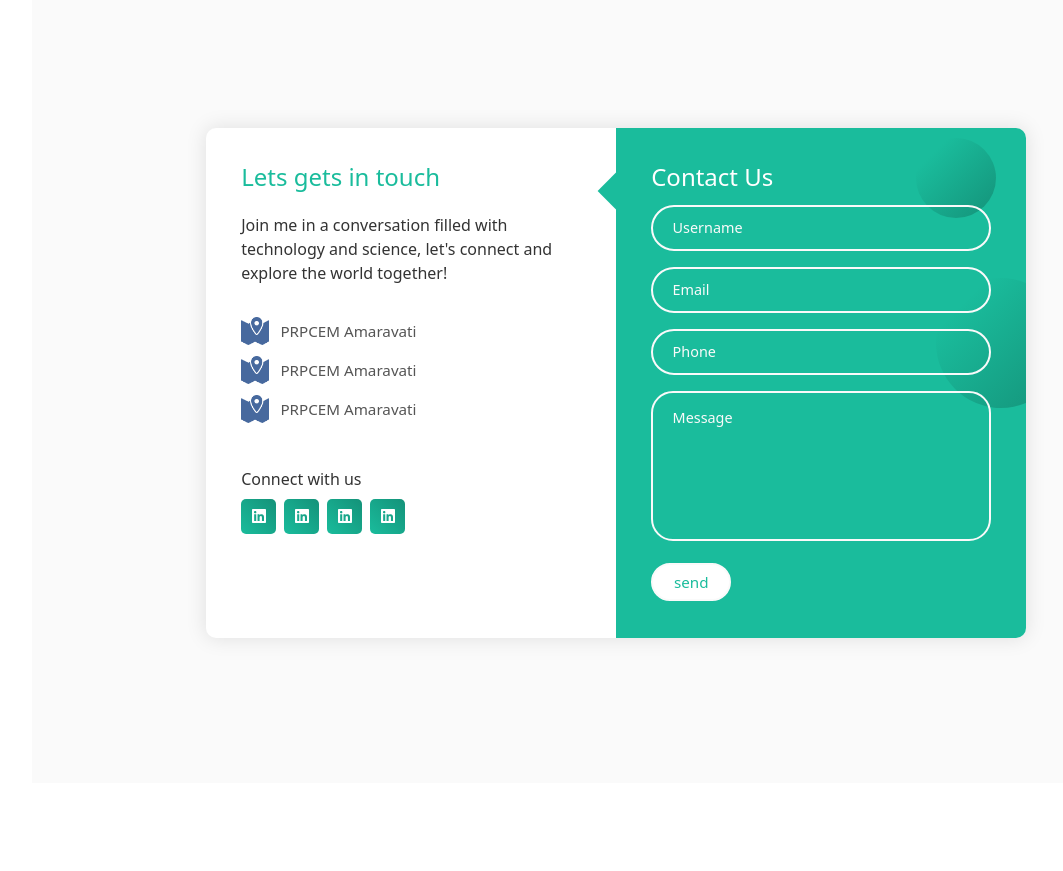
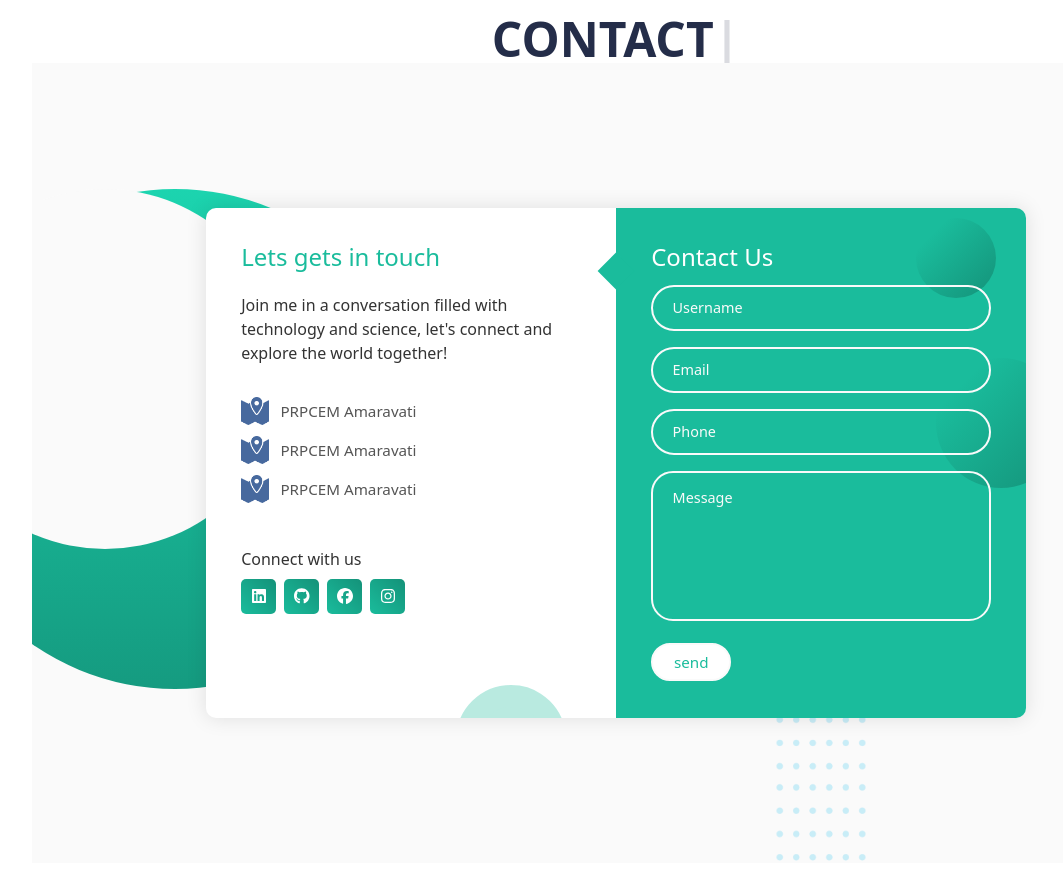
Before and after one commit to anantakhodake/portfolio, a React (Create React App) app: page / in a window 1280 px wide. Shown: the part 1100-1971 px from the top of the page, without its empty margins (24-1087 px from the left). Before the commit the page ends 1891 px from the top, so only its background shows below. Built offline with nearby package versions, Linux system fonts and the light colour scheme.

Commit message:
add some css

```diff
--- a/src/components/contact/Contact.css
+++ b/src/components/contact/Contact.css
@@ -226,3 +226,155 @@
     margin-right: 0.5rem;
     transition: 0.3s;
  }
+
+ .social-icon a:hover{
+   transform: scale(1.05);
+ }
+
+ .contact-info::before{
+   content: '';
+   position: absolute;
+   width: 110px;
+   height: 110px;
+   background-color: #1abc9c;
+   border-radius: 50%;
+   border: 22px solid #1abc9c;
+   bottom: -77px;
+   right: 50px;
+   opacity: 0.3;
+ }
+
+ .big-circle{
+   width: 500px;
+   position: absolute;
+   height: 500px;
+   border-radius: 50%;
+   bottom: 45.5%;
+   right: 49.2%;
+   transform: translate(-40%, 38%);
+   background: linear-gradient(to bottom ,#1cd4af ,#159b80);
+ }
+
+  /* .big-circle:after{
+   content: '';
+   height: 360px;
+   width: 360px;
+   position: absolute;
+   background-color: #fafafa;
+   border-radius: 50%;
+   top: calc(50% -180px);
+   left: calc(50% -180px);
+ } */
+
+ .big-circle:after{
+   content: " ";
+   position: absolute;
+   width: 360px;
+   height: 360px;
+   border-radius: 50%;
+   background-color: #fafafa;
+   top: calc(50% -180px);
+   left: calc(50% -180px);
+ }
+
+ .square{
+   position: absolute;
+   height: 400px;
+   top: 50%;
+   left: 50%;
+   transform: translate(181%, 11%);
+   opacity: 0.2;
+ }
+
+
+ /* responsive  css for diffrent sizes */
+
+ @media (max-width: 850px) {
+   .form {
+     grid-template-columns: 1fr;
+   }
+
+   .contact-info:before {
+     bottom: initial;
+     top: -75px;
+     right: 65px;
+     transform: scale(0.95);
+   }
+
+   .contact-form:before {
+     top: -13px;
+     left: initial;
+     right: 70px;
+   }
+
+   .square {
+     transform: translate(140%, 43%);
+     height: 350px;
+   }
+
+   .big-circle {
+     bottom: 75%;
+     transform: scale(0.9) translate(-40%, 30%);
+     right: 50%;
+   }
+
+   .text {
+     margin: 1rem 0 1.5rem 0;
+   }
+
+   .social-media {
+     padding: 1.5rem 0 0 0;
+   }
+ }
+
+ @media (max-width: 480px) {
+   .container-c {
+     padding: 1.5rem;
+     z-index: -1;
+   }
+
+   .contact-info:before {
+     display: none;
+   }
+
+   .square,
+   .big-circle {
+     display: none;
+   }
+
+   form,
+   .contact-info {
+     padding: 1.7rem 1.6rem;
+   }
+
+   .text,
+   .information,
+   .social-media p {
+     font-size: 0.8rem;
+   }
+
+   .title {
+     font-size: 1.15rem;
+   }
+
+   .social-icons a {
+     width: 30px;
+     height: 30px;
+     line-height: 30px;
+   }
+
+   .icon {
+     width: 23px;
+   }
+
+   .input {
+     padding: 0.45rem 1.2rem;
+   }
+
+   .btn {
+     padding: 0.45rem 1.2rem;
+   }
+   #contact{
+     margin-left: 3%;
+   }
+ }
--- a/src/components/contact/Contact.jsx
+++ b/src/components/contact/Contact.jsx
@@ -1,8 +1,10 @@
 import React from "react";
 import "./Contact.css";
-import location from "../img/location.png"
+import location from "../img/location.png";
+import shape from "../img/shape.png";
+import { ReactTyped } from "react-typed";
 import { FontAwesomeIcon } from "@fortawesome/react-fontawesome";
-import { faLinkedin } from "@fortawesome/free-brands-svg-icons";
+import { faFacebook, faGithub, faInstagram, faLinkedin } from "@fortawesome/free-brands-svg-icons";
 // this is for label in the input field
 const inputs = document.querySelectorAll(".input");
 
@@ -13,7 +15,7 @@ function focusFun() {
 
 function blurFun() {
   let parent = this.parentNode;
-  if(this.value == '') {
+  if (this.value == "") {
     parent.classList.remove("focus");
   }
 }
@@ -25,13 +27,24 @@ inputs.forEach((input) => {
 
 function Contact() {
   return (
+    <div>
+      <div className="flex justify-center items-center mt-8">
+        <ReactTyped
+          className="text-5xl font-semibold"
+          strings={["CONTACT"]}
+          typeSpeed={150}
+          loop
+        />
+      </div>
       <div className="contact-container">
+        <span className="big-circle"></span>
+        <img src={shape} alt="" className="square" />
         <div className="form">
           <div className="contact-info">
             <h3 className="title">Lets gets in touch</h3>
             <p className="text">
-            Join me in a conversation filled with technology and science, let's
-            connect and explore the world together!
+              Join me in a conversation filled with technology and science,
+              let's connect and explore the world together!
             </p>
             <div className="c-info">
               <div className="c-information">
@@ -55,13 +68,13 @@ function Contact() {
                   <FontAwesomeIcon icon={faLinkedin} />
                 </a>
                 <a href="#">
-                   <FontAwesomeIcon icon={faLinkedin} />
+                  <FontAwesomeIcon icon={faGithub} />
                 </a>
                 <a href="#">
-                   <FontAwesomeIcon icon={faLinkedin} />
+                  <FontAwesomeIcon icon={faFacebook} />
                 </a>
                 <a href="#">
-                   <FontAwesomeIcon icon={faLinkedin} />
+                  <FontAwesomeIcon icon={faInstagram} />
                 </a>
               </div>
             </div>
@@ -97,6 +110,7 @@ function Contact() {
           </div>
         </div>
       </div>
+    </div>
   );
 }
 
```
Lines whose indentation alone changed are shown as unchanged.
